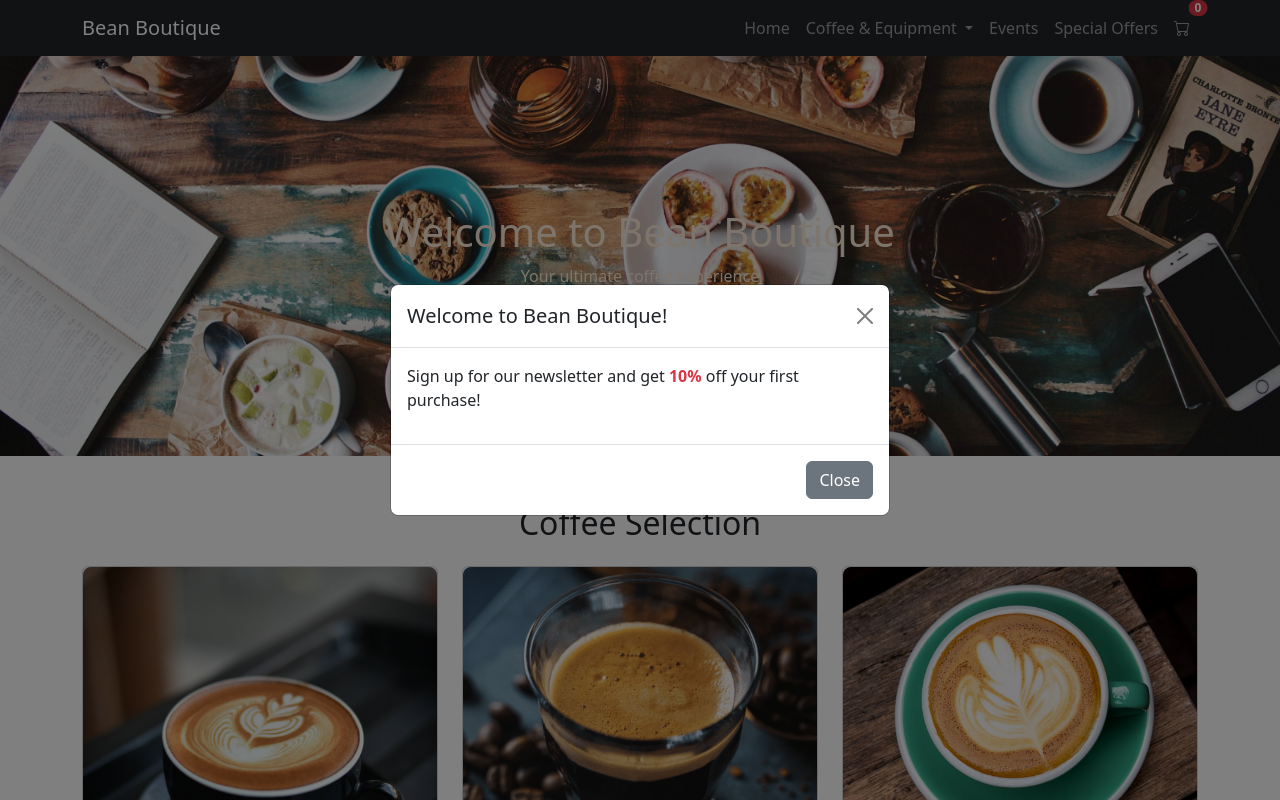
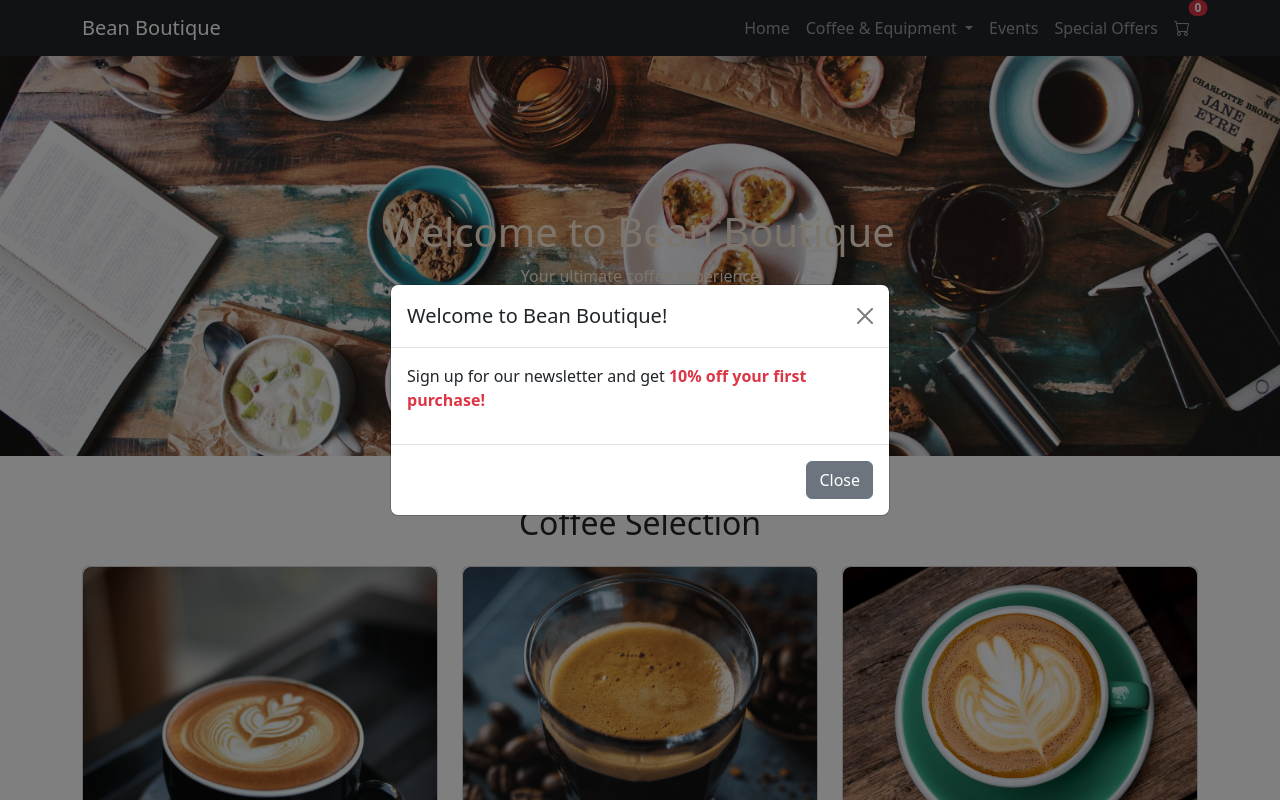
Before and after one commit to zaymgmgmyint/l4dc-fewd-assignment, a plain HTML site: page index.html in a window 1280 px wide. Shown: the top 800 px of the page. Drawn offline with nearby package versions, Linux system fonts and the light colour scheme; some packages are replaced by stand-ins of ours; a script that the page names is missing.

Commit message:
validation test code

```diff
--- a/index.html
+++ b/index.html
@@ -229,9 +229,10 @@
         </div>
         <div class="modal-body">
           <p>Sign up for our newsletter and get
-            <strong class="text-danger">10%</strong>
+            <strong class="text-danger">10%
+            <!-- </strong> -->
             off your first purchase!
-          </p>
+          <!-- </p> -->
         </div>
         <div class="modal-footer">
           <button type="button" class="btn btn-secondary" data-bs-dismiss="modal" aria-label="Close discount popup">Close</button>
```
